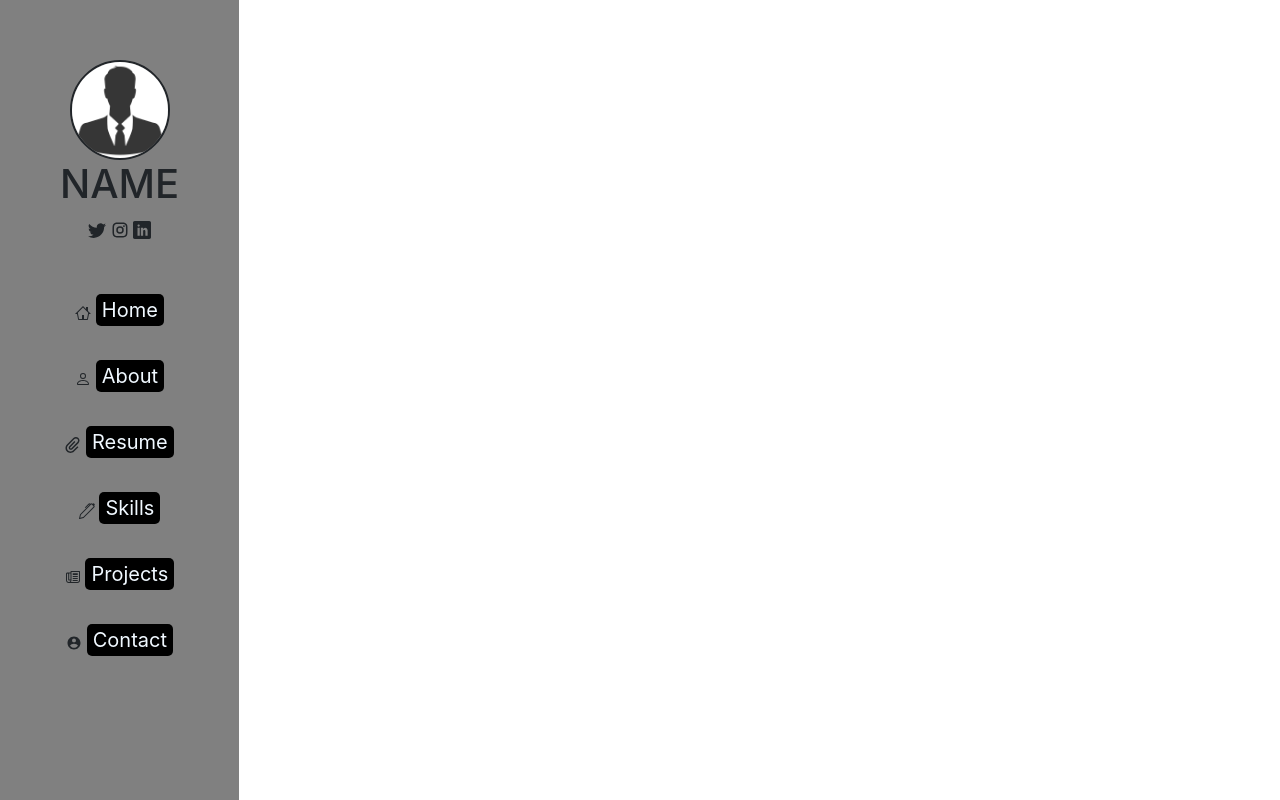
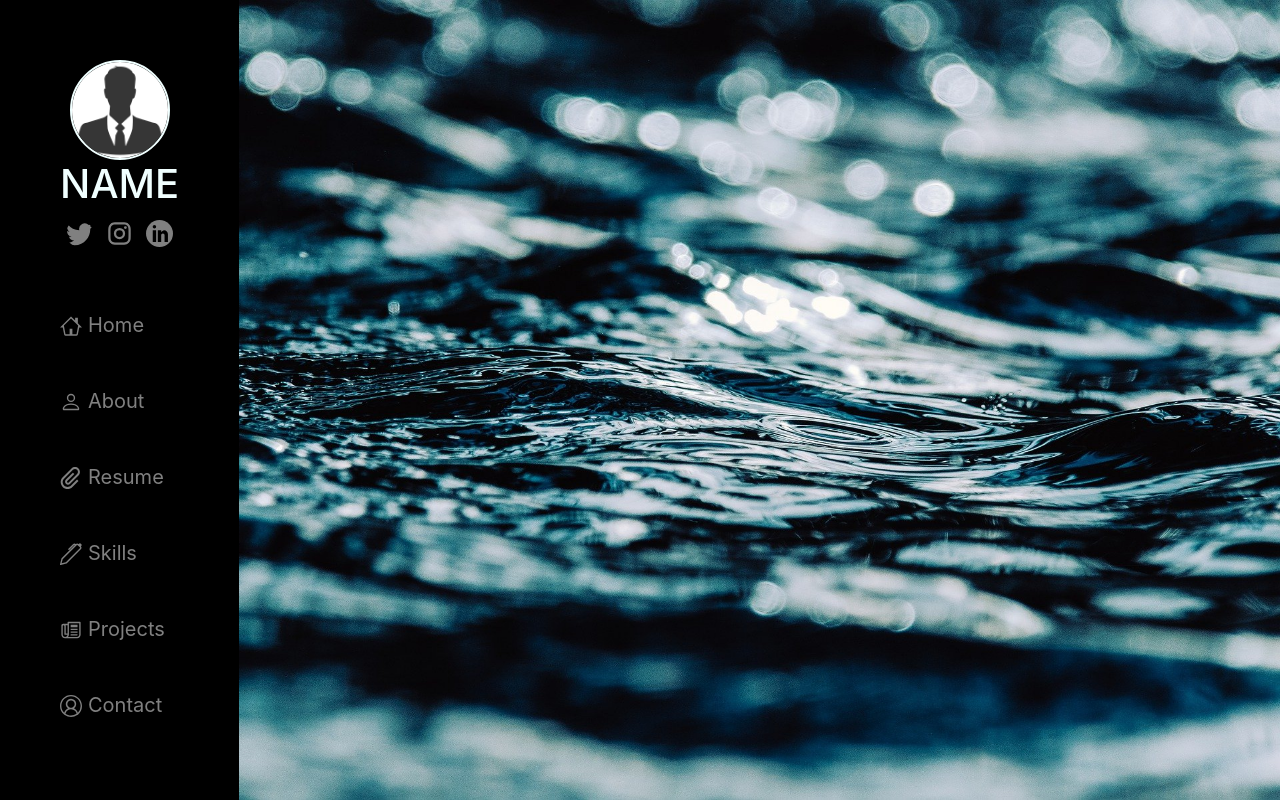
Before and after one commit to abhishekgupta07/Portfolio_Website, a React (Create React App) app: page / in a window 1280 px wide. Built offline with nearby package versions, Linux system fonts and the light colour scheme.

Commit message:
abhishek v2

```diff
--- a/package.json
+++ b/package.json
@@ -21,7 +21,7 @@
     "web-vitals": "^2.1.4"
   },
   "scripts": {
-    "start": "react-scripts --openssl-legacy-provider start",
+    "start": "react-scripts start",
     "build": "react-scripts build",
     "test": "react-scripts test",
     "eject": "react-scripts eject"
--- a/src/App.js
+++ b/src/App.js
@@ -1,5 +1,5 @@
 import React from 'react';
-import logo from './logo.svg';
+// import logo from './logo.svg';
 import './App.css';
 import UIproject from './components/UIproject';
 
--- a/src/components/UIproject.js
+++ b/src/components/UIproject.js
@@ -1,67 +1,78 @@
-import React, { Component } from 'react'
-import './styledButton.css';
-import avatar from './Avatar.jpg'
-import LinkedInIcon from '@mui/icons-material/LinkedIn';
-import TwitterIcon from '@mui/icons-material/Twitter';
-import InstagramIcon from '@mui/icons-material/Instagram';
-import HomeOutlinedIcon from '@mui/icons-material/HomeOutlined';
-import PermIdentityOutlinedIcon from '@mui/icons-material/PermIdentityOutlined';
-import AttachFileOutlinedIcon from '@mui/icons-material/AttachFileOutlined';
-import CreateOutlinedIcon from '@mui/icons-material/CreateOutlined';
-import AssignmentOutlinedIcon from '@mui/icons-material/AssignmentOutlined';
-import CallEndOutlinedIcon from '@mui/icons-material/CallEndOutlined';
+import React, { Component } from "react";
+import "./styledButton.css";
+import avatar from "./Avatar.jpg";
+// import HomeButton from './HomeButton'
 import { GoHome } from "react-icons/go";
-import { BsPerson } from "react-icons/bs";
-import { ImAttachment } from "react-icons/im";
-import { BsPen } from "react-icons/bs";
+import { ImAttachment, ImLinkedin } from "react-icons/im";
+import { BsPen, BsTwitter, BsPerson } from "react-icons/bs";
 import { IoMdPaper } from "react-icons/io";
-
-import { IoMdContact } from "react-icons/io";
-import { BsTwitter } from "react-icons/bs";
+import { VscAccount } from "react-icons/vsc";
 import { RiInstagramLine } from "react-icons/ri";
-import { ImLinkedin } from "react-icons/im";
+// import Elon from "./ElonMusk.jpg";
+import Water from "./Water.jpg";
 
 class UIproject extends Component {
-
-
-
   render() {
     return (
-
-        <div className='parentProfileDiv' >
-            <div className="profileNameHandleDiv">
-
-
-
-                <img src={avatar} className="profileImage" />
-                <h1> NAME </h1>
-                <div>
-                <BsTwitter fontSize='large'/><span>   </span>
-                <RiInstagramLine fontSize='large'/><span>   </span>
-                <ImLinkedin fontSize='large'/><br/><br/>
-                </div>
+      <div>
+        <div className="parentProfileDiv">
+          <div className="profileNameHandleDiv sidebar-wrapper">
+            <img src={avatar} className="profileImage" alt="Profile" />
+            <h1> NAME </h1>
+            <div className="handleIcons">
+              <BsTwitter className="handleIconsBorder" />
+              <span> </span>
+              <RiInstagramLine className="handleIconsBorder" />
+              <span> </span>
+              <ImLinkedin className="handleIconsBorder" />
+              <br />
+              <br />
             </div>
-
-
-            <div className="buttonAlignment">
-
-                <GoHome/> <button> Home</button><br/><br/>
-                <BsPerson/> <button> About</button><br/><br/>
-                <ImAttachment/>    <button> Resume</button><br/><br/>
-                <BsPen/>    <button> Skills</button><br/><br/>
-                <IoMdPaper/>    <button> Projects</button><br/><br/>
-                <IoMdContact />   <button> Contact</button>
-
-            </div>
-
           </div>
 
-
-
-
-
-    )
+          <div className="buttonAlignment">
+            <span className="MUI">
+              <GoHome />
+              <button> Home </button>
+              <br />
+              <br />
+            </span>
+            <span className="MUI">
+              <BsPerson />
+              <button> About</button>
+              <br />
+              <br />
+            </span>
+            <span className="MUI">
+              <ImAttachment />
+              <button> Resume</button>
+              <br />
+              <br />
+            </span>
+            <span className="MUI">
+              <BsPen />
+              <button> Skills</button>
+              <br />
+              <br />
+            </span>
+            <span className="MUI">
+              <IoMdPaper />
+              <button> Projects</button>
+              <br />
+              <br />
+            </span>
+            <span className="MUI">
+              <VscAccount />
+              <button> Contact</button>
+            </span>
+          </div>
+        </div>
+        <div>
+          <img src={Water} className="Heroimage" />
+        </div>
+      </div>
+    );
   }
 }
 
-export default UIproject
+export default UIproject;
--- a/src/components/styledButton.css
+++ b/src/components/styledButton.css
@@ -1,9 +1,16 @@
 .parentProfileDiv{
     height: 100vh;
-    position: fixed;
-    background: grey;
+    position: absolute;
+    background: black;
     padding: 60px;
 
+}
+.Heroimage{
+height:100vh;
+width:100%;
+}
+div.buttonAlignment {
+    text-align: left;
 }
 
 div.buttonAlignment button{
@@ -11,11 +18,8 @@ div.buttonAlignment button{
     border: hidden;
     margin-bottom: 10px;
     background-color: black;
-    color: aliceblue;
+    color: grey;
     font-size: 20px;
-
-
-
 }
 
 .profileImage{
@@ -28,9 +32,45 @@ div.buttonAlignment button{
 
 .profileNameHandleDiv{
     margin-bottom: 30px ;
+    color: azure;
 
 }
 .MUI{
-    color: white;
+    color: grey;
+    font-size: 22px;
+    cursor: pointer;
 
 }
+
+.MUI:hover{
+    color: #CCCCFF
+}
+
+.handleIcons{
+    font-size: large;
+}
+
+.handleIconsBorder{
+    padding: 4px;
+    font-size: 35px;
+    color: grey;
+    border: 0px solid white;
+    border-radius: 50%;
+    background-color: black;
+}
+
+.handleIconsBorder:hover{
+    background-color: #CCCCFF;
+    cursor: pointer;
+}
+/* .sidebar-wrapper {
+	max-width: 295px;
+	margin-bottom: 50px
+}
+@media (max-width:991px) {
+	.sidebar-wrapper {
+		width: 100%;
+		max-width: 992px;
+		margin-bottom: 0
+	}
+} */
```
Also changed, not shown: src/components/uiprojecttemp.js (deleted, +0 -59 lines), src/components/ElonMusk.jpg (added), src/components/Water.jpg (added).
